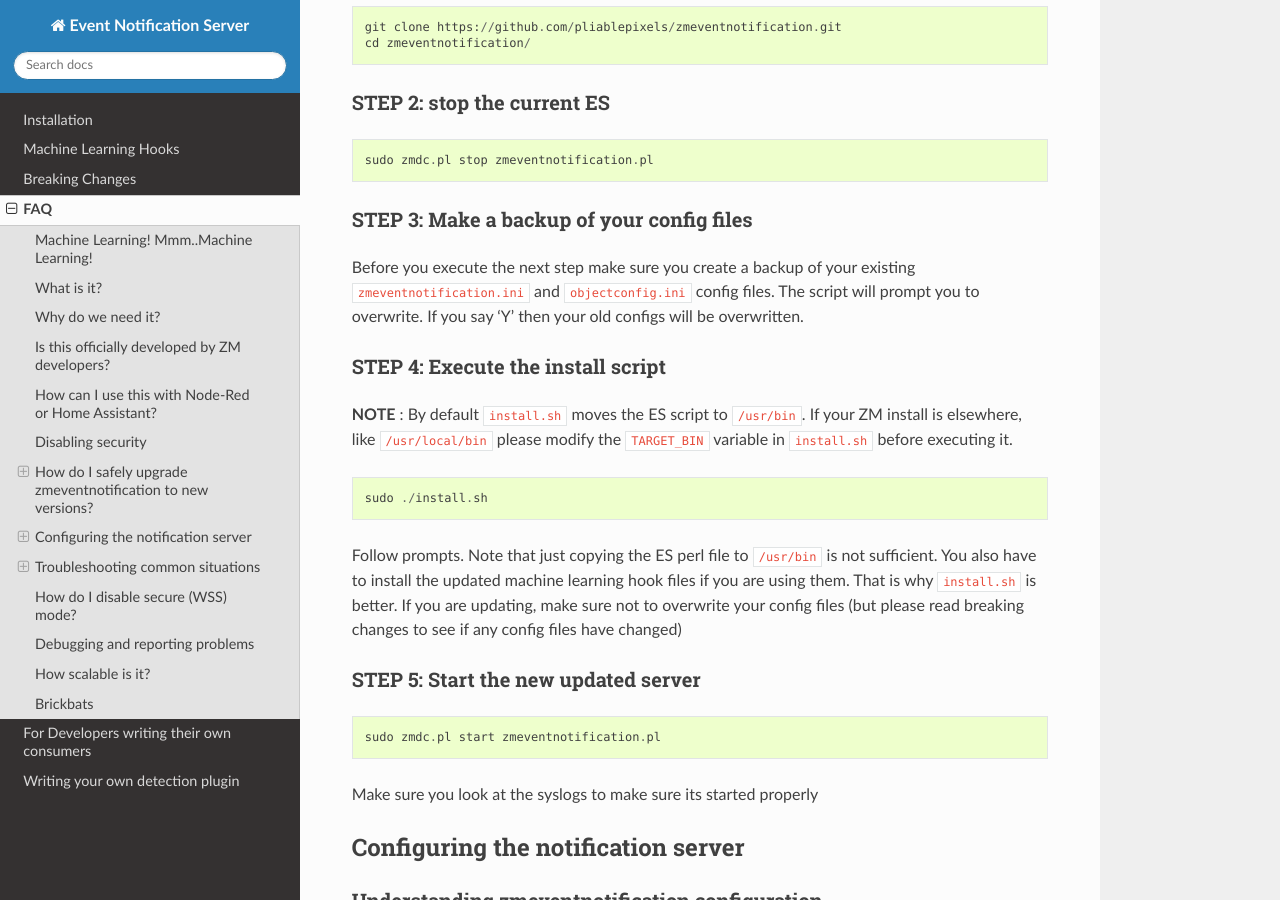
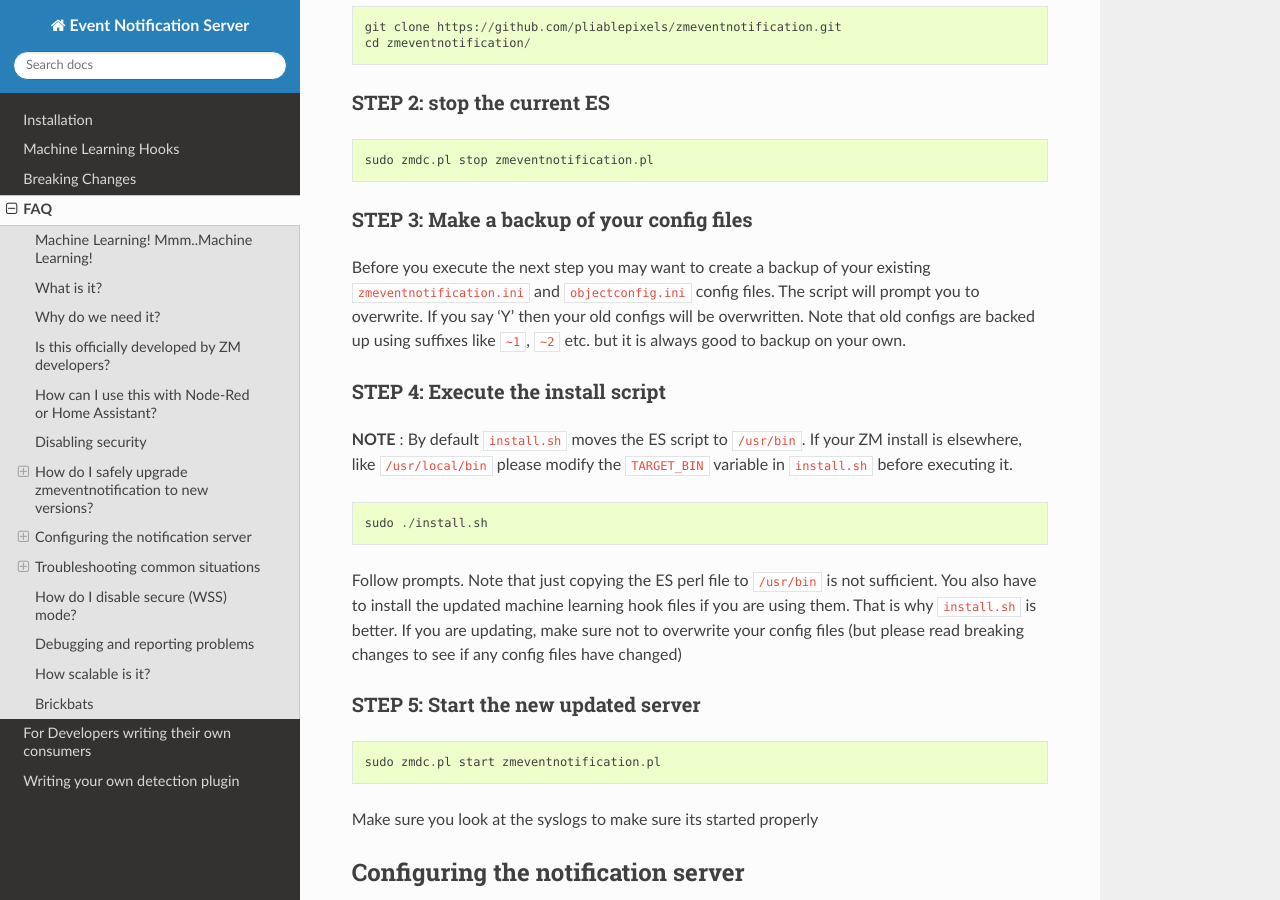
Before and after one commit to ZoneMinder/zmeventnotification, a Sphinx documentation site: the page built from docs/guides/faq.rst, in a window 1280 px wide and 900 px high, scrolled down 2143 px. Built offline with Sphinx 7.4.7 and the Read the Docs theme 2.0.0, drawn with Linux system fonts in a browser that asks for light colours.

Commit message:
mention that install.sh also backs up

```diff
--- a/docs/guides/faq.rst
+++ b/docs/guides/faq.rst
@@ -112,7 +112,7 @@ STEP 2: stop the current ES
 STEP 3: Make a backup of your config files
 ~~~~~~~~~~~~~~~~~~~~~~~~~~~~~~~~~~~~~~~~~~~
 
-Before you execute the next step make sure you create a backup of your existing ``zmeventnotification.ini`` and ``objectconfig.ini`` config files. The script will prompt you to overwrite. If you say 'Y' then your old configs will be overwritten.
+Before you execute the next step you may want to create a backup of your existing ``zmeventnotification.ini`` and ``objectconfig.ini`` config files. The script will prompt you to overwrite. If you say 'Y' then your old configs will be overwritten. Note that old configs are backed up using suffixes like ``~1``, ``~2`` etc. but it is always good to backup on your own.
 
 
 STEP 4: Execute the install script
```
